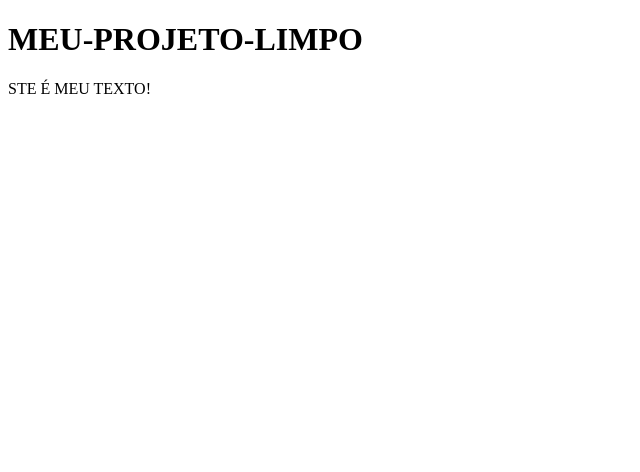
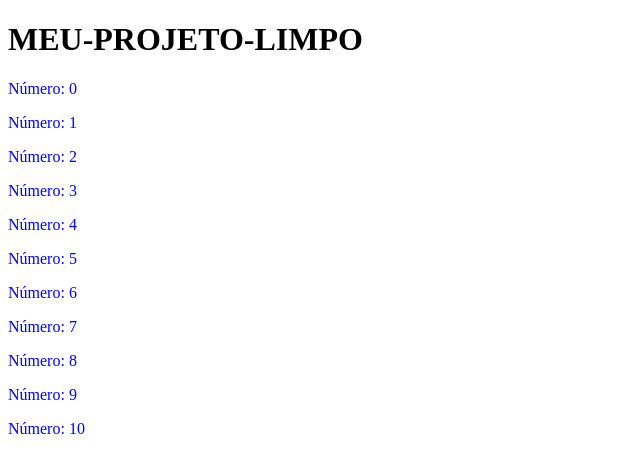
Before and after one commit to Shoiti21/Treinamento-Angular-TS, an Angular app: page / in a window 1280 px wide. Shown: the top 472 px of the page, without its empty margins (0-640 px from the left). Built offline with nearby package versions, Linux system fonts and the light colour scheme.

Commit message:
feat(app): custom directive with input

```diff
--- a/src/app/app.component.html
+++ b/src/app/app.component.html
@@ -16,6 +16,6 @@
 
 <!-- <app-meu-conteudo></app-meu-conteudo> -->
 
-<!-- <app-meu-array></app-meu-array> -->
+<app-meu-array></app-meu-array>
 
-<app-meu-texto></app-meu-texto>
+<!-- <app-meu-texto></app-meu-texto> -->
--- a/src/app/app.module.ts
+++ b/src/app/app.module.ts
@@ -9,6 +9,7 @@ import { RedDirective } from './red.directive';
 import { MeuArrayComponent } from './meu-array/meu-array.component';
 import { FormatarPipe } from './formatar.pipe';
 import { MeuTextoComponent } from './meu-texto/meu-texto.component';
+import { ChangeColorDirective } from './change-color.directive';
 
 @NgModule({
   declarations: [
@@ -18,7 +19,8 @@ import { MeuTextoComponent } from './meu-texto/meu-texto.component';
     RedDirective,
     MeuArrayComponent,
     FormatarPipe,
-    MeuTextoComponent
+    MeuTextoComponent,
+    ChangeColorDirective
   ],
   imports: [
     BrowserModule,
--- /dev/null
+++ b/src/app/change-color.directive.ts
@@ -0,0 +1,15 @@
+import { AfterViewInit, Directive, ElementRef, Input } from '@angular/core';
+
+@Directive({
+  selector: '[appChangeColor]'
+})
+export class ChangeColorDirective implements AfterViewInit {
+  @Input() inputColor: String;
+
+  constructor(private elRef: ElementRef) {
+  }
+
+  ngAfterViewInit(): void {
+    this.elRef.nativeElement.style.color = this.inputColor;
+  }
+}
--- a/src/app/meu-array/meu-array.component.html
+++ b/src/app/meu-array/meu-array.component.html
@@ -1,3 +1,3 @@
 <div *ngFor="let item of array">
-  <p appRed>Número: {{item}}</p>
+  <p appChangeColor inputColor="blue">Número: {{item}}</p>
 </div>
```
